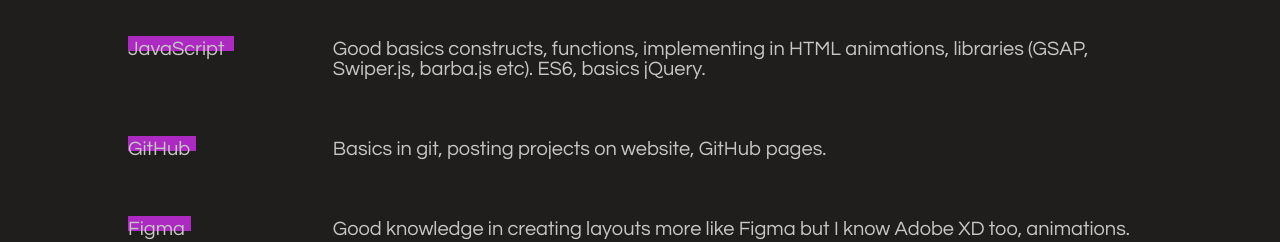
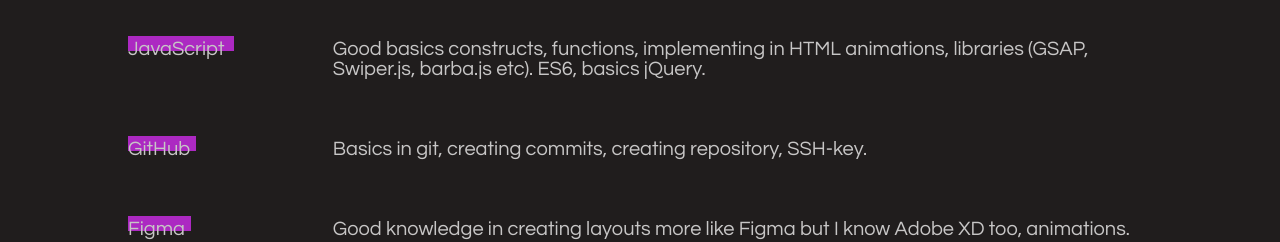
Before and after one commit to Bartlomiej-Mach/personal-website, a plain HTML site: page readmore-page/read_more.html in a window 1280 px wide. Shown: the part 1860-2102 px from the top of the page. Drawn offline with nearby package versions, Linux system fonts and the light colour scheme; a web font is replaced by a local one.

Commit message:
last fixes

```diff
--- a/index-no-animation/index.js
+++ b/index-no-animation/index.js
@@ -595,7 +595,6 @@ TweenMax.from(
 );
 
 
-
 console.log('Designed and developed by Bartlomiej Mach');
 console.log('#########################################');
 console.log('#########################################');
--- a/readmore-page/read_more.html
+++ b/readmore-page/read_more.html
@@ -200,7 +200,7 @@
                 </div>
                 <div class="right-box">
                     <p class="skill-description">
-                        Basics in git, posting projects on website, GitHub pages.
+                        Basics in git, creating commits, creating repository, SSH-key.
                     </p>
                 </div>
             </div>
```
